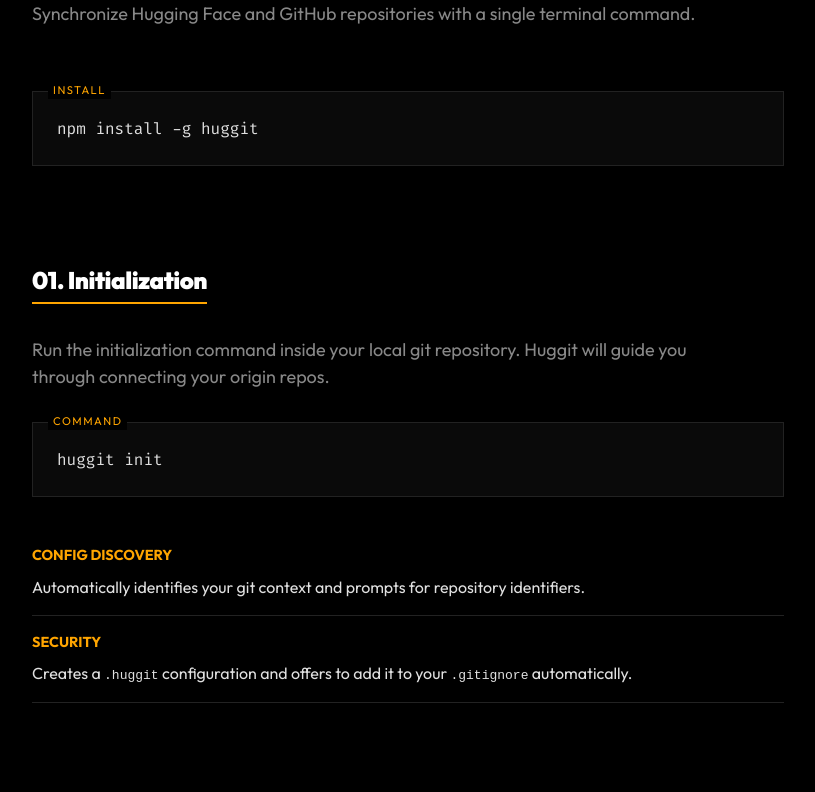
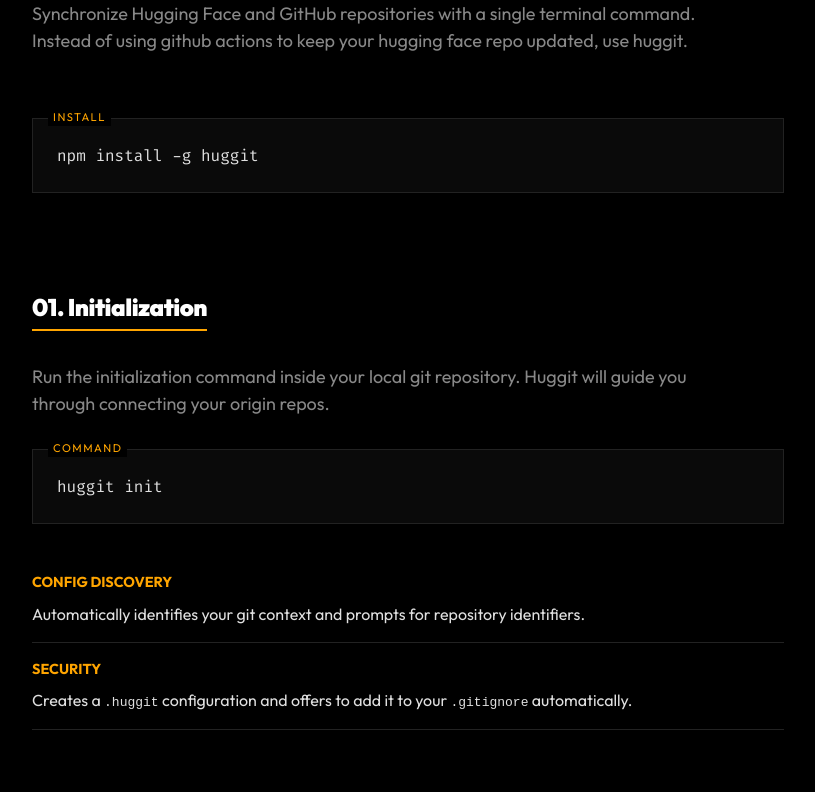
Before and after one commit to tariqshams/huggit, a website: page docs/index.html in a window 1280 px wide. Shown: the part 152-944 px from the top of the page, without its empty margins (232-1047 px from the left). Drawn offline with Linux system fonts and the light colour scheme.

Commit message:
chore: update site and readme

```diff
--- a/docs/index.html
+++ b/docs/index.html
@@ -15,6 +15,7 @@
     <header>
       <h1><span class="brand">Hug</span>git</h1>
       <p>Synchronize Hugging Face and GitHub repositories with a single terminal command.</p>
+      <p>Instead of using github actions to keep your hugging face repo updated, use huggit.</p>
     </header>
 
     <main>
```
Also changed, not shown: README.md.
